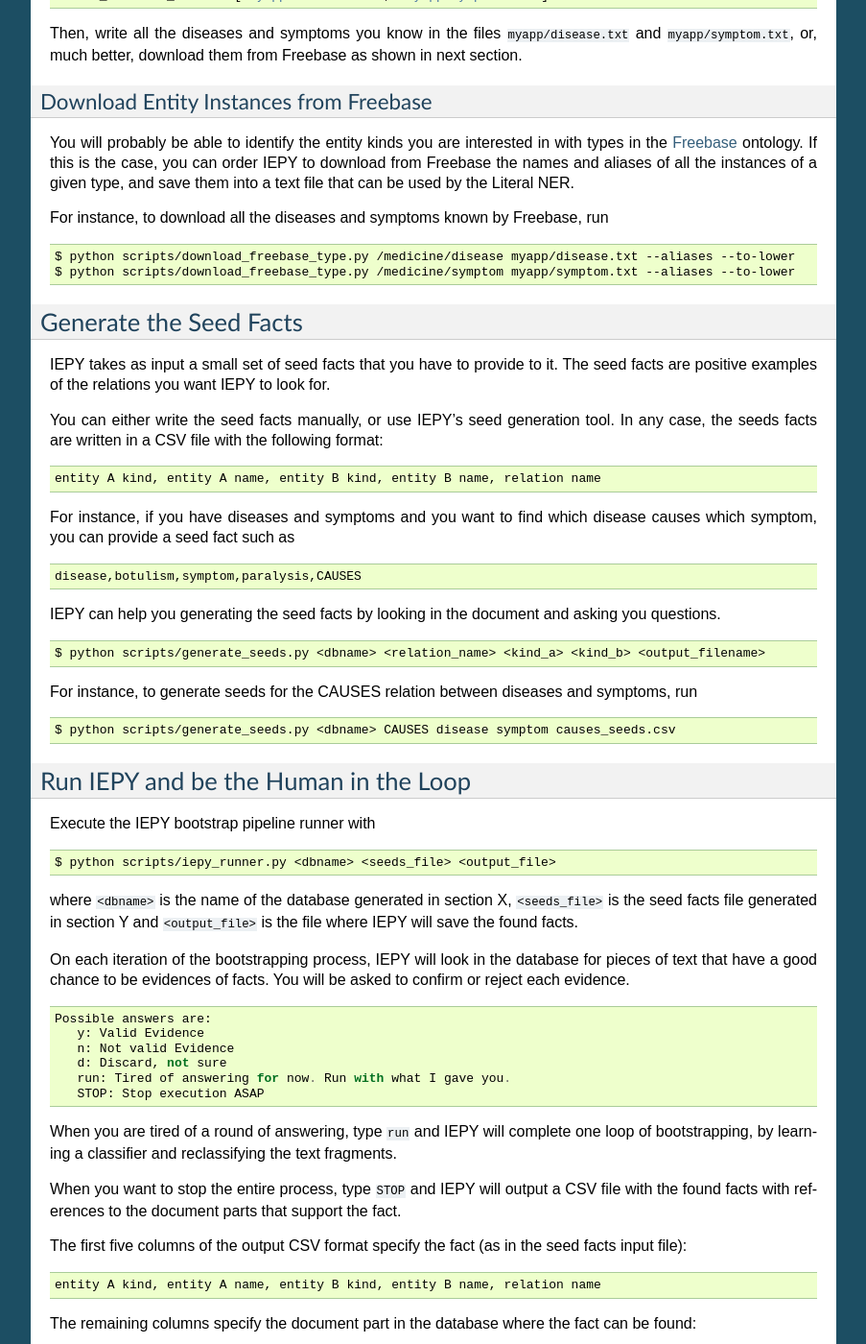
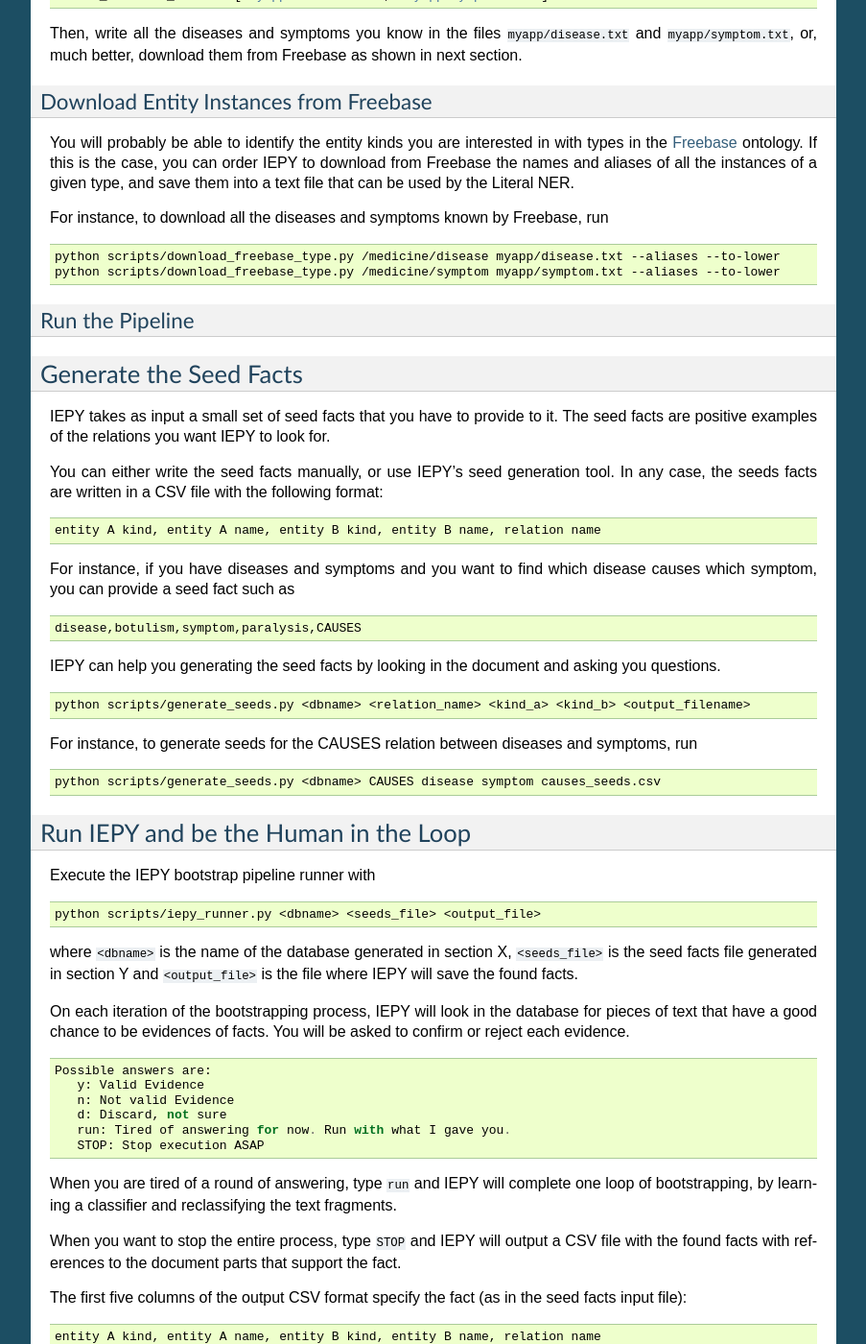
Before and after one commit to machinalis/iepy, a Sphinx documentation site: the page built from docs/tutorial.rst, in a window 1280 px wide and 1400 px high, scrolled down 1032 px. Shown: the whole window at 96% size, without its empty margins (198-1101 px from the left). Built offline with Sphinx 7.4.7, drawn with Linux system fonts in a browser that asks for light colours; some of the changed text lies outside the part shown.

Commit message:
use code-block markup

```diff
--- a/docs/tutorial.rst
+++ b/docs/tutorial.rst
@@ -11,9 +11,9 @@
 Start a IEPY project
 ====================
 
-::
+.. code-block:: bash
 
-  $ python scripts/startapp.py myapp
+    python scripts/startapp.py myapp
 
 
 Create the database with your data
@@ -61,10 +61,11 @@
 For instance, to add NER for diseases and symptoms for your IEPY application,
 edit ``myapp/scripts/preprocess.py`` as follows:
 
-::
+.. code-block:: python
 
   CUSTOM_ENTITIES = ['DISEASE', 'SYMPTOM']
   CUSTOM_ENTITIES_FILES = ['myapp/disease.txt', 'myapp/symptom.txt']
+
 
 Then, write all the diseases and symptoms you know in the files
 ``myapp/disease.txt`` and ``myapp/symptom.txt``, or, much better, download them
@@ -82,10 +83,14 @@
 
 For instance, to download all the diseases and symptoms known by Freebase, run
 
-::
+.. code-block:: bash
 
-  $ python scripts/download_freebase_type.py /medicine/disease myapp/disease.txt --aliases --to-lower
-  $ python scripts/download_freebase_type.py /medicine/symptom myapp/symptom.txt --aliases --to-lower
+    python scripts/download_freebase_type.py /medicine/disease myapp/disease.txt --aliases --to-lower
+    python scripts/download_freebase_type.py /medicine/symptom myapp/symptom.txt --aliases --to-lower
+
+
+Run the Pipeline
+----------------
 
 
 Generate the Seed Facts
@@ -112,16 +117,16 @@
 IEPY can help you generating the seed facts by looking in the document and
 asking you questions.
 
-::
+.. code-block:: bash
 
-  $ python scripts/generate_seeds.py <dbname> <relation_name> <kind_a> <kind_b> <output_filename>
+    python scripts/generate_seeds.py <dbname> <relation_name> <kind_a> <kind_b> <output_filename>
 
 For instance, to generate seeds for the CAUSES relation between diseases and
 symptoms, run
 
-::
+.. code-block:: bash
 
-  $ python scripts/generate_seeds.py <dbname> CAUSES disease symptom causes_seeds.csv
+    python scripts/generate_seeds.py <dbname> CAUSES disease symptom causes_seeds.csv
 
 
 Run IEPY and be the Human in the Loop
@@ -129,9 +134,9 @@
 
 Execute the IEPY bootstrap pipeline runner with
 
-::
+.. code-block:: bash
 
-  $ python scripts/iepy_runner.py <dbname> <seeds_file> <output_file>
+    python scripts/iepy_runner.py <dbname> <seeds_file> <output_file>
 
 where ``<dbname>`` is the name of the database generated in section X,
 ``<seeds_file>`` is the seed facts file generated in section Y and
```
